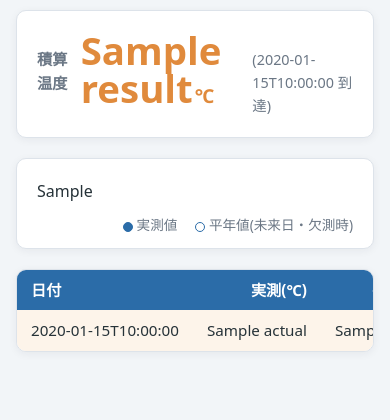
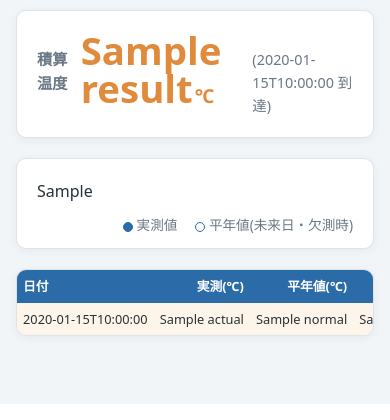
Before and after one commit to hoge0101/sekisan-ondo, a Flask app: template templates/index.html in a window 390 px wide. Shown: the part 1206-1626 px from the top of the page. Run offline with Flask 3, Linux system fonts and the light colour scheme; the template is opened without the code that fills it: most values are stand-ins (such as "Sample title", 1, 10 or a date in 2020); form fields are guessed from the names that the template uses.

Commit message:
スマホで日別テーブルの右端(積算列)が見切れる不具合を修正
daily-tableにmin-width:420pxを指定していたため、それより狭い画面幅では
右端の積算列がはみ出していた。480px以下では余白とフォントサイズを詰めて
4列がスクロールなしで収まるようにした。

```diff
--- a/static/style.css
+++ b/static/style.css
@@ -267,7 +267,6 @@ button[type="submit"]:hover {
     width: 100%;
     border-collapse: collapse;
     font-size: 0.95rem;
-    min-width: 420px;
 }
 
 .daily-table th,
@@ -275,6 +274,17 @@ button[type="submit"]:hover {
     padding: 8px 14px;
     text-align: right;
     white-space: nowrap;
+}
+
+@media (max-width: 480px) {
+    .daily-table {
+        font-size: 0.8rem;
+    }
+
+    .daily-table th,
+    .daily-table td {
+        padding: 6px 6px;
+    }
 }
 
 .daily-table th:first-child,
```
